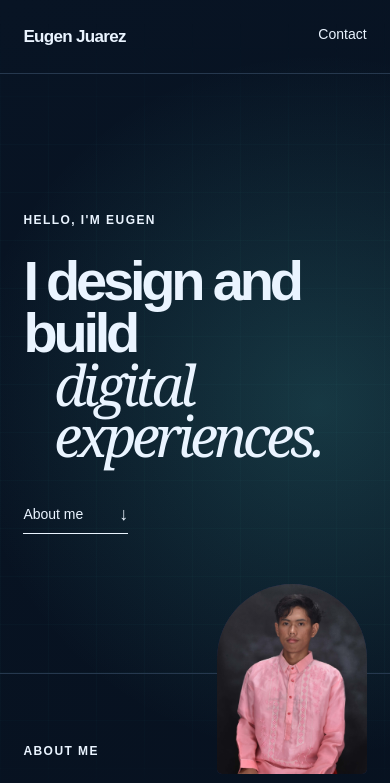
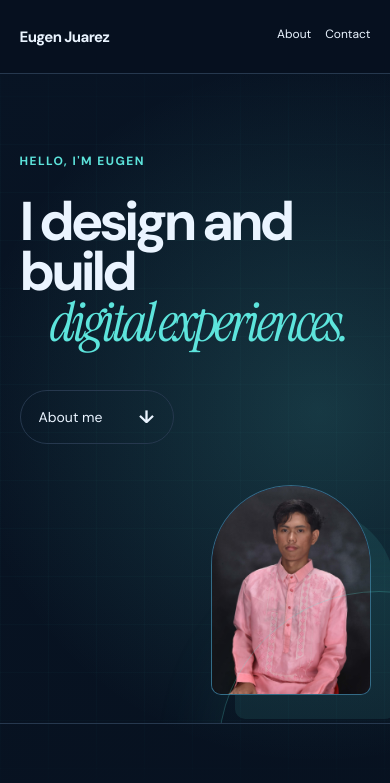
Before and after one commit to eugenjuarez12-max/JUAREZ-project-1, a plain HTML site: page index.html in a window 390 px wide. Shown: the top 783 px of the page. Drawn offline with Linux system fonts and the light colour scheme.

Commit message:
improving the style

```diff
--- a/style.css
+++ b/style.css
@@ -1,3 +1,5 @@
+@import url("https://fonts.googleapis.com/css2?family=DM+Sans:wght@400;500;600;700&family=Instrument+Serif:ital@0;1&display=swap");
+
 :root {
   --ink: #eaf4ff;
   --paper: #07111f;
@@ -21,7 +23,7 @@ body {
     radial-gradient(circle at 12% 72%, rgba(134, 168, 255, 0.16), transparent 26rem),
     linear-gradient(145deg, #081424 0%, #07111f 52%, #0b1d31 100%);
   color: var(--ink);
-  font-family: Arial, Helvetica, sans-serif;
+  font-family: "DM Sans", Arial, Helvetica, sans-serif;
   min-height: 100vh;
 }
 
@@ -51,10 +53,15 @@ a {
   justify-content: space-between;
   padding: 0 6%;
   border-bottom: 1px solid var(--line);
+  position: sticky;
+  top: 0;
+  z-index: 20;
+  backdrop-filter: blur(18px);
+  background: rgba(7, 17, 31, 0.82);
 }
 
 .name {
-  font-size: 17px;
+  font-size: 18px;
   font-weight: 700;
   letter-spacing: -0.04em;
 }
@@ -68,10 +75,12 @@ a {
 .header nav a {
   border-bottom: 1px solid transparent;
   padding-bottom: 4px;
+  transition: color 180ms ease, border-color 180ms ease;
 }
 
 .header nav a:hover {
-  border-bottom-color: var(--ink);
+  color: var(--blue);
+  border-bottom-color: var(--blue);
 }
 
 .hero {
@@ -81,6 +90,20 @@ a {
   align-items: center;
   padding: 55px 6%;
   border-bottom: 1px solid var(--line);
+  position: relative;
+  overflow: hidden;
+}
+
+.hero::after {
+  content: "";
+  position: absolute;
+  width: 320px;
+  height: 320px;
+  right: -150px;
+  bottom: -190px;
+  border: 1px solid rgba(93, 228, 220, 0.24);
+  border-radius: 50%;
+  box-shadow: 0 0 80px rgba(93, 228, 220, 0.08);
 }
 
 .intro {
@@ -94,6 +117,7 @@ a {
   font-weight: 700;
   letter-spacing: 0.12em;
   text-transform: uppercase;
+  color: var(--blue);
 }
 
 .intro h1 {
@@ -105,19 +129,28 @@ a {
 
 .intro h1 span {
   display: block;
-  font-family: Georgia, "Times New Roman", serif;
+  font-family: "Instrument Serif", Georgia, "Times New Roman", serif;
   font-weight: 400;
   font-style: italic;
   margin-left: 0.55em;
+  color: var(--blue);
 }
 
 .button {
   display: inline-flex;
   align-items: center;
   gap: 36px;
-  border-bottom: 1px solid var(--ink);
-  padding: 0 0 8px;
+  border: 1px solid var(--line);
+  border-radius: 999px;
+  padding: 14px 18px;
   font-size: 14px;
+  transition: background 180ms ease, color 180ms ease, transform 180ms ease;
+}
+
+.button:hover {
+  background: var(--blue);
+  color: #07111f;
+  transform: translateY(-3px);
 }
 
 .button b {
@@ -131,7 +164,15 @@ a {
   justify-self: end;
   overflow: hidden;
   background: #1e2a58;
-  border-radius: 190px 190px 12px 12px;
+  border: 1px solid rgba(93, 228, 220, 0.35);
+  border-radius: 190px 190px 24px 24px;
+  box-shadow: 24px 24px 0 rgba(93, 228, 220, 0.09);
+  transition: transform 300ms ease, box-shadow 300ms ease;
+}
+
+.portrait:hover {
+  transform: translateY(-8px);
+  box-shadow: 24px 32px 0 rgba(93, 228, 220, 0.12);
 }
 
 .portrait img {
@@ -159,6 +200,7 @@ a {
   font-size: clamp(52px, 6vw, 82px);
   line-height: 0.95;
   letter-spacing: -0.06em;
+  max-width: 620px;
 }
 
 .about-details {
@@ -182,11 +224,20 @@ a {
 .detail-card {
   min-height: 105px;
   border: 1px solid var(--line);
+  border-radius: 16px;
   padding: 18px;
   display: flex;
   flex-direction: column;
   justify-content: space-between;
-  background: rgba(255, 255, 255, 0.25);
+  background: rgba(255, 255, 255, 0.055);
+  backdrop-filter: blur(12px);
+  transition: transform 180ms ease, border-color 180ms ease, background 180ms ease;
+}
+
+.detail-card:hover {
+  transform: translateY(-5px);
+  border-color: rgba(93, 228, 220, 0.55);
+  background: rgba(93, 228, 220, 0.07);
 }
 
 .detail-card:last-child {
@@ -197,7 +248,7 @@ a {
   font-size: 11px;
   text-transform: uppercase;
   letter-spacing: 0.12em;
-  color: #686862;
+  color: #8ca4bd;
 }
 
 .detail-card strong {
@@ -208,7 +259,9 @@ a {
 
 .contact {
   padding: 100px 6%;
-  background: rgba(93, 228, 220, 0.06);
+  background:
+    linear-gradient(135deg, rgba(93, 228, 220, 0.09), transparent 55%),
+    rgba(7, 17, 31, 0.4);
   border-bottom: 1px solid var(--line);
 }
 
@@ -228,11 +281,18 @@ a {
 .contact-card {
   min-height: 150px;
   border: 1px solid var(--line);
+  border-radius: 18px;
   padding: 22px;
   display: flex;
   flex-direction: column;
   justify-content: space-between;
   background: rgba(7, 17, 31, 0.55);
+  transition: transform 180ms ease, border-color 180ms ease;
+}
+
+.contact-card:hover {
+  transform: translateY(-5px);
+  border-color: var(--blue);
 }
 
 .contact-card span {
@@ -262,6 +322,7 @@ a {
 @media (max-width: 800px) {
   .header {
     height: 74px;
+    padding-inline: 5%;
   }
 
   .header nav {
@@ -269,9 +330,10 @@ a {
   }
 
   .hero {
-    min-height: 680px;
+    min-height: 700px;
     grid-template-columns: 1fr;
     align-content: center;
+    padding: 80px 5% 300px;
   }
 
   .intro {
@@ -279,15 +341,16 @@ a {
   }
 
   .portrait {
-    width: 210px;
-    height: 260px;
+    width: 220px;
+    height: 270px;
     position: absolute;
-    right: 6%;
-    bottom: 70px;
+    right: 5%;
+    bottom: 28px;
   }
 
   .about-content {
     grid-template-columns: 1fr;
+    gap: 32px;
   }
 
   .about-details {
@@ -300,21 +363,28 @@ a {
 }
 
 @media (max-width: 520px) {
-  .header nav a:first-child {
-    display: none;
-  }
-
   .hero {
-    min-height: 600px;
+    min-height: 650px;
+    padding-top: 60px;
+    padding-bottom: 260px;
   }
 
   .intro h1 {
-    font-size: 56px;
+    font-size: clamp(48px, 14vw, 56px);
   }
 
   .portrait {
-    width: 150px;
-    height: 190px;
+    width: 160px;
+    height: 210px;
+  }
+
+  .header nav {
+    gap: 14px;
+    font-size: 12px;
+  }
+
+  .name {
+    font-size: 15px;
   }
 
   .about {
```
